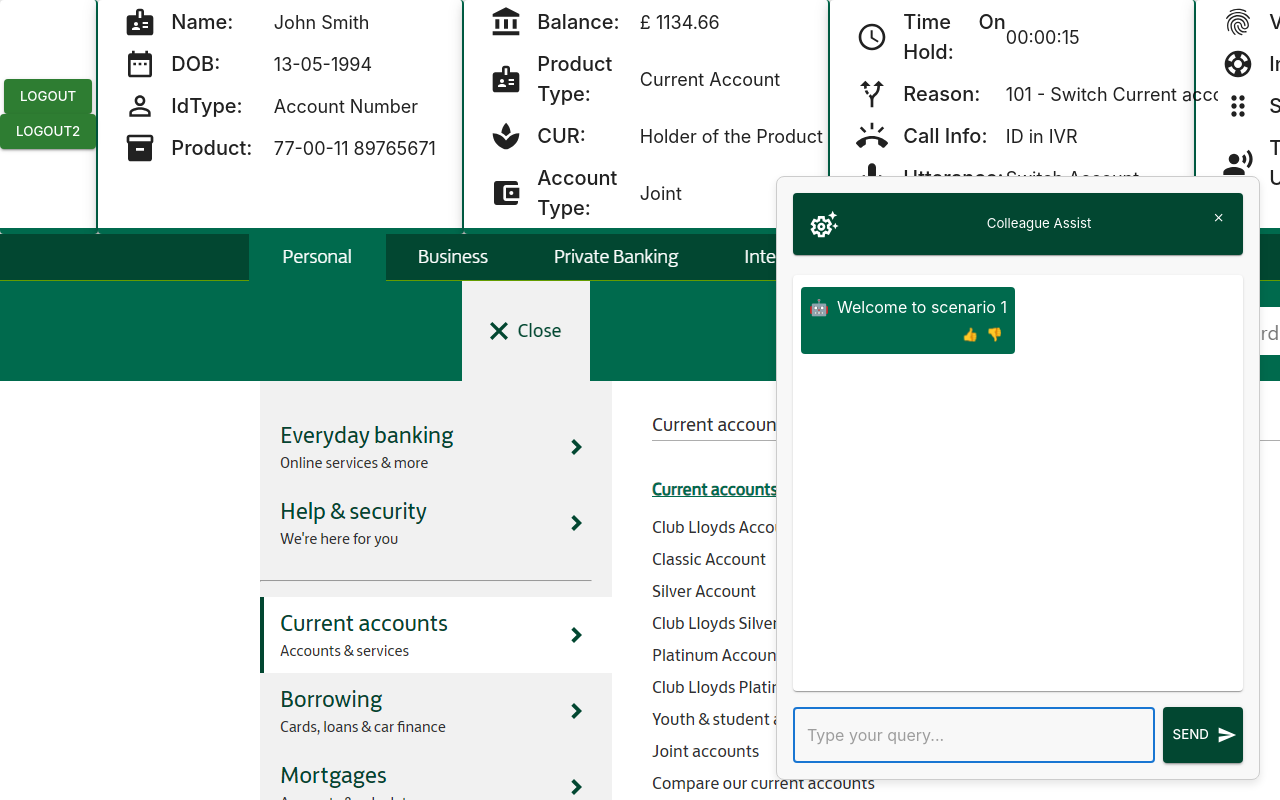
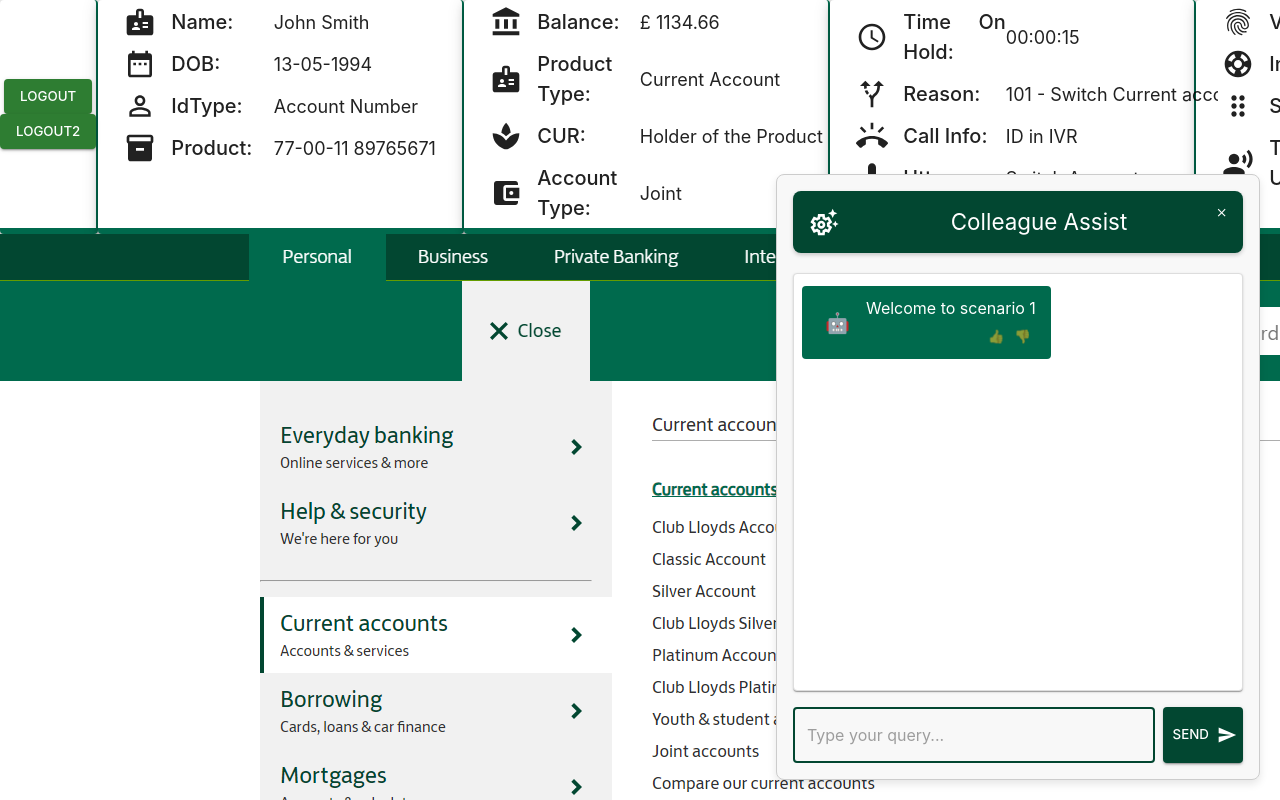
Before and after one commit to naveenpraneshgururajan/BotDesign, a React (Create React App) app: page / in a window 1280 px wide. Built offline with nearby package versions, Linux system fonts and the light colour scheme.

Commit message:
reworked

```diff
--- a/src/ChatbotComponent.js
+++ b/src/ChatbotComponent.js
@@ -7,14 +7,16 @@
   Typography,
   IconButton,
 } from "@mui/material";
-import { styled } from "@mui/material/styles";
+import makeStyles from "@mui/styles/makeStyles";
 import SendIcon from "@mui/icons-material/Send";
 import CloseIcon from "@mui/icons-material/Close";
 import SettingsSuggestOutlinedIcon from "@mui/icons-material/SettingsSuggestOutlined";
 import SmartToyOutlinedIcon from "@mui/icons-material/SmartToyOutlined";
 
-// Define styles using styled API
-const ChatbotContainer = styled("div")(({ theme }) => ({
+// Define styles using makeStyles
+const useStyles = makeStyles({
+  // Container and layout
+  chatbotContainer: {
     position: "fixed",
     bottom: 20,
     right: 20,
@@ -27,131 +29,171 @@
     opacity: 0,
     visibility: "hidden",
     transition: "opacity 0.5s ease-in, visibility 0.5s ease-in",
-  "&.visible": {
+  },
+  visible: {
     opacity: 1,
     visibility: "visible",
   },
-}));
 
-const ChatbotHeader = styled(Paper)(({ theme }) => ({
+  // Header styles
+  chatbotHeader: {
     display: "flex",
     alignItems: "center",
-  background: "#024731",
+    background: "#024731 !important",
     padding: 15,
     marginBottom: 20,
-  color: "#fff",
+    color: "#fff !important",
     position: "relative",
-}));
-
-const HeaderIcon = styled(SettingsSuggestOutlinedIcon)(({ theme }) => ({
+    borderRadius: "8px",
+    boxShadow: "0 2px 4px rgba(0, 0, 0, 0.2)",
+  },
+  headerIcon: {
     fontSize: "2rem",
     marginRight: 10,
-  color: "#fff",
-}));
-
-const HeaderTitle = styled(Typography)(({ theme }) => ({
+    color: "#fff !important",
+  },
+  headerTitle: {
     flexGrow: 1,
     textAlign: "center",
-  color: "#fff",
-}));
-
-const CloseButtonStyled = styled(IconButton)(({ theme }) => ({
+    color: "#fff !important",
+    fontWeight: "bold",
+    fontSize: "1.4rem",
+    fontFamily: "Arial, sans-serif",
+    marginRight: "15%",
+  },
+  closeButtonContainer: {
     position: "absolute",
     top: 10,
     right: 10,
-  cursor: "pointer",
-  color: "#fff",
-  "&:hover": {
-    backgroundColor: "rgba(255, 255, 255, 0.1)",
-    borderRadius: "50%",
   },
-}));
+  closeButtonIcon: {
+    color: "#fff !important",
+  },
 
-const MessagesContainer = styled(Paper)(({ theme }) => ({
+  // Messages area
+  messagesContainer: {
     height: 400,
     overflowY: "auto",
     padding: 8,
     display: "flex",
     flexDirection: "column",
     marginBottom: 16,
-}));
-
-const Message = styled("div")(({ theme, isUser }) => ({
+    border: "1px solid #ddd",
+    borderRadius: 4,
+  },
+  message: {
     margin: "4px 0",
     padding: 8,
     borderRadius: 4,
     maxWidth: "80%",
     lineHeight: 1.5,
-  backgroundColor: isUser ? "#024731" : "#006a4d",
-  color: "#fff",
-  alignSelf: isUser ? "flex-end" : "flex-start",
-  textAlign: isUser ? "right" : "left",
+  },
+  userMessage: {
+    backgroundColor: "#024731 !important",
+    color: "#fff !important",
+    alignSelf: "flex-end",
+    textAlign: "right",
+    padding: "10px 15px",
+    borderRadius: "4px",
+  },
+  aiMessage: {
+    backgroundColor: "#006a4d !important",
+    color: "#fff !important",
+    alignSelf: "flex-start",
     display: "flex",
-  alignItems: "flex-start",
-}));
+    alignItems: "center",
+    padding: "10px 15px",
+    borderRadius: "4px",
+    height: "fit-content",
+    width: "fit-content",
+    wordBreak: "break-word",
+  },
+  botIcon: {
+    marginRight: 8,
+    fontSize: "20px",
+    padding: 8,
+    display: "flex",
+  },
 
-const BotIcon = styled("span")(({ theme }) => ({
-  marginRight: 8,
-}));
-
-const InputForm = styled("form")(({ theme }) => ({
+  // Input form
+  inputForm: {
     display: "flex",
     gap: 8,
-}));
-
-const SendButtonStyled = styled(Button)(({ theme }) => ({
-  backgroundColor: "#024731",
-  color: "#fff",
+  },
+  inputField: {
+    "& .MuiOutlinedInput-root": {
+      "& fieldset": {
+        borderColor: "#024731",
+      },
+      "&:hover fieldset": {
+        borderColor: "#024731",
+      },
+      "&.Mui-focused fieldset": {
+        borderColor: "#024731",
+      },
+    },
+  },
+  sendButton: {
+    backgroundColor: "#024731 !important",
+    color: "#fff !important",
     whiteSpace: "nowrap",
     "&:hover": {
-    backgroundColor: "#01361f",
+      backgroundColor: "#01361f !important",
     },
-}));
+  },
 
-const FeedbackButtons = styled("div")(({ theme }) => ({
+  // Feedback buttons
+  feedbackButtons: {
     display: "flex",
     justifyContent: "flex-end",
     marginTop: 4,
-}));
-
-const FeedbackButtonStyled = styled(IconButton)(({ theme, active }) => ({
+  },
+  feedbackButton: {
     minWidth: "auto",
     padding: 4,
     color: "#fff",
-  animation: active ? "sparkling 0.5s ease-out" : "none",
+  },
+  sparkling: {
+    animation: "$sparkling 0.5s ease-out",
+  },
+
+  // Animation
   "@keyframes sparkling": {
     "0%": { transform: "scale(1)" },
     "50%": { transform: "scale(1.2)" },
     "100%": { transform: "scale(1)" },
   },
-}));
 
-const ChatbotToggle = styled("div")(({ theme }) => ({
+  // Chat toggle button
+  chatbotToggle: {
     position: "fixed",
     bottom: 20,
     right: 20,
     cursor: "pointer",
-}));
+    zIndex: 1000,
+  },
+  chatIcon: {
+    fontSize: "3rem",
+    color: "#024731 !important",
+  },
 
-const ChatIcon = styled(SmartToyOutlinedIcon)(({ theme }) => ({
-  fontSize: "3rem",
-  color: "#024731",
-}));
-
-const OfferBanner = styled("div")(({ theme }) => ({
+  // Offer banner
+  offerBanner: {
     backgroundColor: "#ffecb3",
     border: "1px solid #ff9800",
     borderRadius: 8,
     padding: 10,
     marginBottom: 16,
     textAlign: "center",
-}));
-
-const OfferTitle = styled(Typography)(({ theme }) => ({
+  },
+  offerTitle: {
     fontWeight: "bold",
-}));
+  },
+});
 
 const ChatbotComponent = ({ scenario = 1 }) => {
+  const classes = useStyles();
+
   // Configuration based on scenario
   const getScenarioData = () => {
     const chatBotdata = {
@@ -206,25 +248,16 @@
     }
   }, [messages]);
 
-  // Open chatbot with initial message on load
+  // Open chatbot with initial message on load - simplified
   useEffect(() => {
     const openChatbot = async () => {
       setIsVisible(true);
 
-      // Type out welcome message with animation
-      const welcomeMessage = { text: welcome, isUser: false };
-      let typedMessage = "";
+      // Add initial empty placeholder for welcome message
+      setMessages([{ text: "", isUser: false }]);
 
-      for (let i = 0; i < welcomeMessage.text.length; i++) {
-        typedMessage += welcomeMessage.text[i];
-        setMessages((prev) => [
-          ...prev.slice(0, -1),
-          { ...welcomeMessage, text: typedMessage },
-        ]);
-        await new Promise((resolve) => setTimeout(resolve, 50));
-      }
-
-      setMessages((prev) => [...prev.slice(0, -1), welcomeMessage]);
+      // Animate the welcome message
+      await animateTyping(welcome);
 
       // Focus on input field
       setTimeout(() => {
@@ -235,9 +268,9 @@
     setTimeout(openChatbot, 1000);
   }, [welcome]);
 
-  // Helper function for API responses
-  const chatWithGPT3 = async (userInput) => {
-    // Special case handling
+  // Helper function for API responses - simplified
+  const callChatAPI = async (userInput) => {
+    // Handle special cases first
     if (userInput === "offer accepted please schedule a call back") {
       await new Promise((resolve) => setTimeout(resolve, 1000));
       return "Call back Scheduled.. We will reach you out on or before 28/01/2024";
@@ -248,15 +281,11 @@
       return "Congratulations! Your request to increase your credit limit has been approved. You now have more financial flexibility at your fingertips.";
     }
 
-    // API call
-    const apiEndpoint =
-      "https://aaraa-openai.openai.azure.com/openai/deployments/aaraa-gptdeployment/extensions/chat/completions?api-version=2023-07-01-preview";
-    const headers = {
-      "Content-Type": "application/json",
-      "api-key": "e88b1995f0134ba49071b0af6cf47a01",
-    };
-
-    const data = {
+    try {
+      // API configuration
+      const response = await axios.post(
+        "https://aaraa-openai.openai.azure.com/openai/deployments/aaraa-gptdeployment/extensions/chat/completions?api-version=2023-07-01-preview",
+        {
           dataSources: [
             {
               type: "AzureCognitiveSearch",
@@ -283,43 +312,39 @@
           deployment: "aaraa-gptdeployment",
           temperature: 0,
           max_tokens: 800,
-    };
+        },
+        {
+          headers: {
+            "Content-Type": "application/json",
+            "api-key": "e88b1995f0134ba49071b0af6cf47a01",
+          },
+        }
+      );
 
-    try {
-      const response = await axios.post(apiEndpoint, data, { headers });
       return response.data.choices[0].messages[1].content;
     } catch (error) {
+      console.error("API Error:", error);
       return "Error in retrieving information";
     }
   };
 
-  // Form submission handler
+  // Form submission handler - simplified
   const handleSubmit = async (e) => {
     e.preventDefault();
     if (!input.trim()) return;
 
     // Add user message
-    const userMessage = { text: input, isUser: true };
-    setMessages((prev) => [...prev, userMessage]);
+    setMessages((prev) => [...prev, { text: input, isUser: true }]);
 
     // Add placeholder for AI response
     setMessages((prev) => [...prev, { text: "...", isUser: false }]);
 
     // Get AI response
-    let response = await chatWithGPT3(input);
-
-    // Clean response by removing [doc1], [doc2], etc.
-    response = response.replace(/\[doc\d+\]/g, "");
+    const response = await callChatAPI(input);
+    const cleanResponse = response.replace(/\[doc\d+\]/g, "");
 
     // Type out AI response with animation
-    for (let i = 0; i <= response.length; i++) {
-      const partialResponse = response.slice(0, i);
-      setMessages((prev) => [
-        ...prev.slice(0, -1),
-        { text: partialResponse, isUser: false },
-      ]);
-      await new Promise((resolve) => setTimeout(resolve, 20));
-    }
+    await animateTyping(cleanResponse);
 
     // Check if we should display an offer
     if (mockData?.[0]?.offerDisplay) {
@@ -327,6 +352,24 @@
     }
 
     setInput("");
+  };
+
+  // Animate typing effect for messages
+  const animateTyping = async (fullText) => {
+    for (let i = 1; i <= fullText.length; i++) {
+      const partialText = fullText.substring(0, i);
+      // eslint-disable-next-line no-await-in-loop
+      await new Promise((resolve) => setTimeout(resolve, 20));
+
+      setMessages((prev) => {
+        const newMessages = [...prev];
+        newMessages[newMessages.length - 1] = {
+          text: partialText,
+          isUser: false,
+        };
+        return newMessages;
+      });
+    }
   };
 
   // Feedback handler
@@ -368,60 +411,89 @@
       .join("");
   };
 
+  // Helper component for displaying messages
+  const MessageBubble = ({ message, index }) => {
+    const isUserMessage = message.isUser;
+
+    return (
+      <div
+        className={`${classes.message} ${
+          isUserMessage ? classes.userMessage : classes.aiMessage
+        }`}
+      >
+        {!isUserMessage && <span className={classes.botIcon}>🤖</span>}
+        <div>
+          <div>{formatMessage(message.text)}</div>
+
+          {/* Feedback buttons only for AI messages */}
+          {!isUserMessage && (
+            <div className={classes.feedbackButtons}>
+              <IconButton
+                size="small"
+                className={`${classes.feedbackButton} ${
+                  feedbackStatus[index] === "liked" ? classes.sparkling : ""
+                }`}
+                onClick={() => handleFeedback(true, index)}
+              >
+                👍
+              </IconButton>
+              <IconButton
+                size="small"
+                className={`${classes.feedbackButton} ${
+                  feedbackStatus[index] === "disliked" ? classes.sparkling : ""
+                }`}
+                onClick={() => handleFeedback(false, index)}
+              >
+                👎
+              </IconButton>
+            </div>
+          )}
+        </div>
+      </div>
+    );
+  };
+
   return (
     <>
       {isVisible ? (
-        <ChatbotContainer className={isVisible ? "visible" : ""}>
+        <div
+          className={`${classes.chatbotContainer} ${
+            isVisible ? classes.visible : ""
+          }`}
+        >
           {/* Header */}
-          <ChatbotHeader>
-            <HeaderIcon />
-            <HeaderTitle variant="h5">Colleague Assist</HeaderTitle>
-            <CloseButtonStyled onClick={() => setIsVisible(false)}>
-              <CloseIcon />
-            </CloseButtonStyled>
-          </ChatbotHeader>
+          <div className={classes.chatbotHeader}>
+            <SettingsSuggestOutlinedIcon className={classes.headerIcon} />
+            <Typography variant="h5" className={classes.headerTitle}>
+              Colleague Assist
+            </Typography>
+            <div className={classes.closeButtonContainer}>
+              <IconButton size="small" onClick={() => setIsVisible(false)}>
+                <CloseIcon className={classes.closeButtonIcon} />
+              </IconButton>
+            </div>
+          </div>
 
           {/* Messages */}
-          <MessagesContainer>
+          <Paper className={classes.messagesContainer} elevation={1}>
             {messages.map((message, index) => (
-              <Message key={index} isUser={message.isUser}>
-                {!message.isUser && <BotIcon>🤖</BotIcon>}
-                <div>
-                  <div>{formatMessage(message.text)}</div>
-
-                  {/* Feedback buttons for AI messages */}
-                  {!message.isUser && (
-                    <FeedbackButtons>
-                      <FeedbackButtonStyled
-                        active={feedbackStatus[index] === "liked"}
-                        onClick={() => handleFeedback(true, index)}
-                      >
-                        👍
-                      </FeedbackButtonStyled>
-                      <FeedbackButtonStyled
-                        active={feedbackStatus[index] === "disliked"}
-                        onClick={() => handleFeedback(false, index)}
-                      >
-                        👎
-                      </FeedbackButtonStyled>
-                    </FeedbackButtons>
-                  )}
-                </div>
-              </Message>
+              <MessageBubble key={index} message={message} index={index} />
             ))}
             <div ref={messagesEndRef} />
-          </MessagesContainer>
+          </Paper>
 
           {/* Special offer section */}
           {displayOffer && (
-            <OfferBanner>
-              <OfferTitle variant="body1">Offer Available</OfferTitle>
+            <div className={classes.offerBanner}>
+              <Typography variant="body1" className={classes.offerTitle}>
+                Offer Available
+              </Typography>
               <Typography variant="body2">{mockData[0].offer}</Typography>
-            </OfferBanner>
+            </div>
           )}
 
           {/* Input form */}
-          <InputForm onSubmit={handleSubmit}>
+          <form className={classes.inputForm} onSubmit={handleSubmit}>
             <TextField
               fullWidth
               variant="outlined"
@@ -429,20 +501,25 @@
               value={input}
               onChange={(e) => setInput(e.target.value)}
               inputRef={inputRef}
+              className={classes.inputField}
             />
-            <SendButtonStyled
+            <Button
               type="submit"
               variant="contained"
+              className={classes.sendButton}
               endIcon={<SendIcon />}
             >
               Send
-            </SendButtonStyled>
-          </InputForm>
-        </ChatbotContainer>
+            </Button>
+          </form>
+        </div>
       ) : (
-        <ChatbotToggle onClick={() => setIsVisible(true)}>
-          <ChatIcon />
-        </ChatbotToggle>
+        <div
+          className={classes.chatbotToggle}
+          onClick={() => setIsVisible(true)}
+        >
+          <SmartToyOutlinedIcon className={classes.chatIcon} />
+        </div>
       )}
     </>
   );
```
Lines whose indentation alone changed are shown as unchanged.
